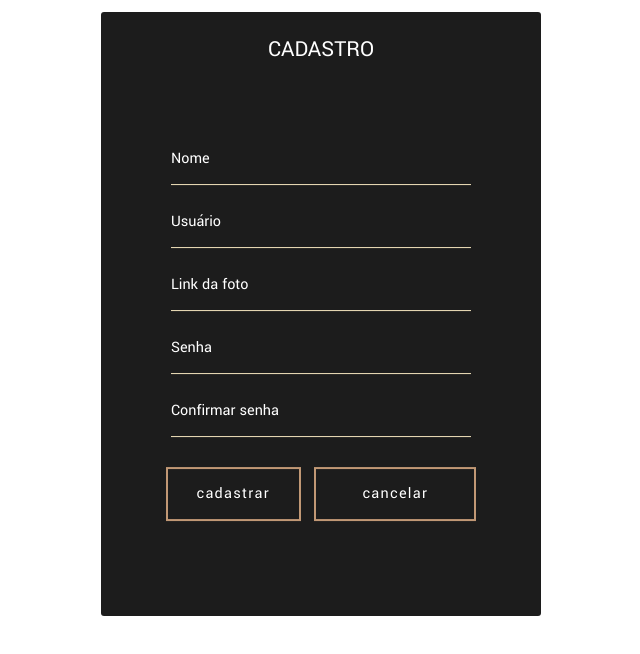
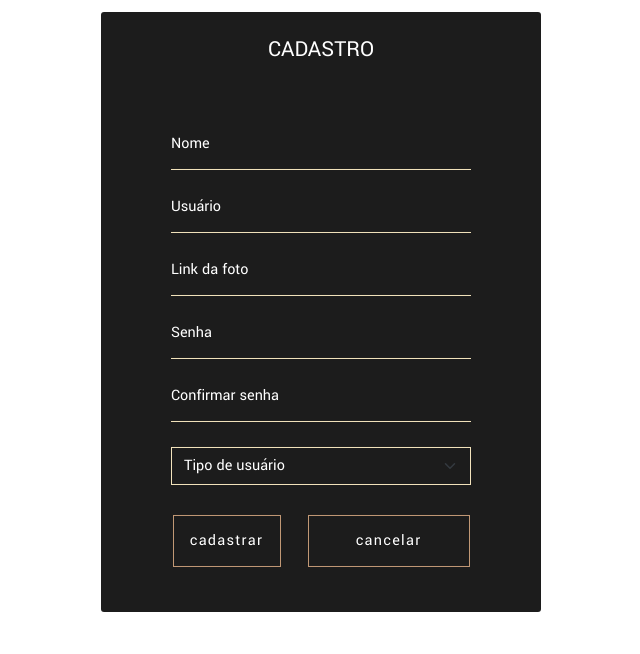
Before and after one commit to icarogarcez/AngularBlogPessoal, an Angular app: page /cadastro in a window 1280 px wide. Shown: the top 654 px of the page, without its empty margins (617-1257 px from the left). Built offline with nearby package versions, Linux system fonts and the light colour scheme.

Commit message:
Personalização da select box em cadastro e alterações na borda dos botões.

```diff
--- a/src/app/cadastro/cadastro.component.css
+++ b/src/app/cadastro/cadastro.component.css
@@ -4,11 +4,25 @@ div {
 	font-family: 'Yantramanav', sans-serif;
 }
 
+.selector {
+	border-color: #F2E3BC;
+	border-radius: 0px;
+	margin-top: 25px;
+	background-color: transparent;
+	color:#fff;
+}
+
+option {
+	color: #fff !important;
+	background: rgba(0, 0, 0, 0.89) !important;
+	text-decoration: none !important;
+	}
+
 .text-center {
 	color: #fff;
 	text-transform: uppercase;
 	font-size: 23px;
-	margin: -50px 0 80px 0;
+	margin: -50px 0 65px 0;
 	display: block;
 	text-align: center;
 }
@@ -22,6 +36,7 @@ div {
 	background-color: rgba(0, 0, 0, 0.89);
 	border-radius: 3px;
 	padding: 70px 70px;
+	padding-bottom: 20px;
 }
 
 .input-container {
@@ -130,7 +145,7 @@ a.animated-button:link, a.animated-button:visited {
 /* Botão Cadastrar */
 
 a.animated-button.botaocad {
-	border: 2px solid #C19875;
+	border: 1px solid #C19875;
 	color: #FFF;
 }
 
@@ -149,14 +164,14 @@ a.animated-button.botaocad:hover:after {
 	color: #FFF;
 }
 
-/* Botão Entrar */
+/* Botão Cancelar */
 
 a.animated-button.botaoent {
 	color: #fff;
 	cursor: pointer;
 	display: block;
 	position: relative;
-	border: 2px solid #C19875;
+	border: 1px solid #C19875;
 	transition: all 0.4s cubic-bezier(0.215, 0.61, 0.355, 1) 0s;
 }
 
--- a/src/app/cadastro/cadastro.component.html
+++ b/src/app/cadastro/cadastro.component.html
@@ -25,10 +25,18 @@
       <div class="input-container">
         <input type="password" required="" />
         <label>Confirmar senha</label>
+        <div>
+          <select class="form-select selector" aria-label="Default select example">
+            <option selected>Tipo de usuário</option>
+            <option value="1">Normal</option>
+            <option value="2">Administrador</option>
+          </select>
+        </div>
         <div class="row d-flex justify-content-center">
-          <a routerLink= '' class="btn btn-sm animated-button botaoent col-md-5">Cadastrar</a>
+          <a routerLink= '' class="btn btn-sm animated-button botaoent col-md-4">Cadastrar</a>
           <a routerLink= '/login' class="btn btn-sm animated-button botaocad col-md-6">Cancelar</a>
         </div>
+
       </div>
     </form>
   </div>
--- a/src/app/login/login.component.css
+++ b/src/app/login/login.component.css
@@ -130,7 +130,7 @@ a.animated-button:link, a.animated-button:visited {
 /* Botão Cadastrar */
 
 a.animated-button.botaocad {
-	border: 2px solid #C19875;
+	border: 1px solid #C19875;
 	color: #FFF;
 }
 
@@ -156,7 +156,7 @@ a.animated-button.botaoent {
 	cursor: pointer;
 	display: block;
 	position: relative;
-	border: 2px solid #C19875;
+	border: 1px solid #C19875;
 	transition: all 0.4s cubic-bezier(0.215, 0.61, 0.355, 1) 0s;
 }
 
```
